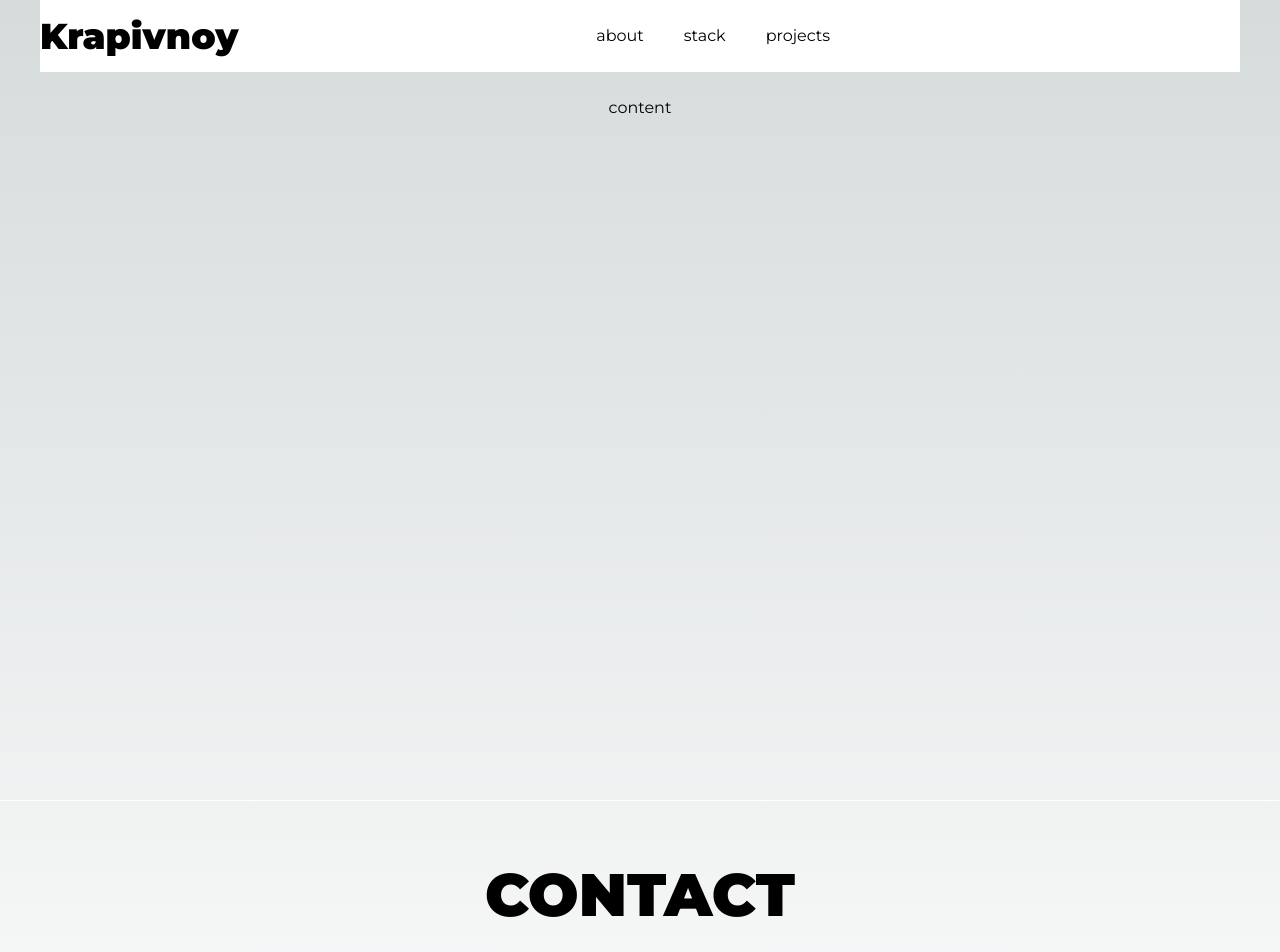
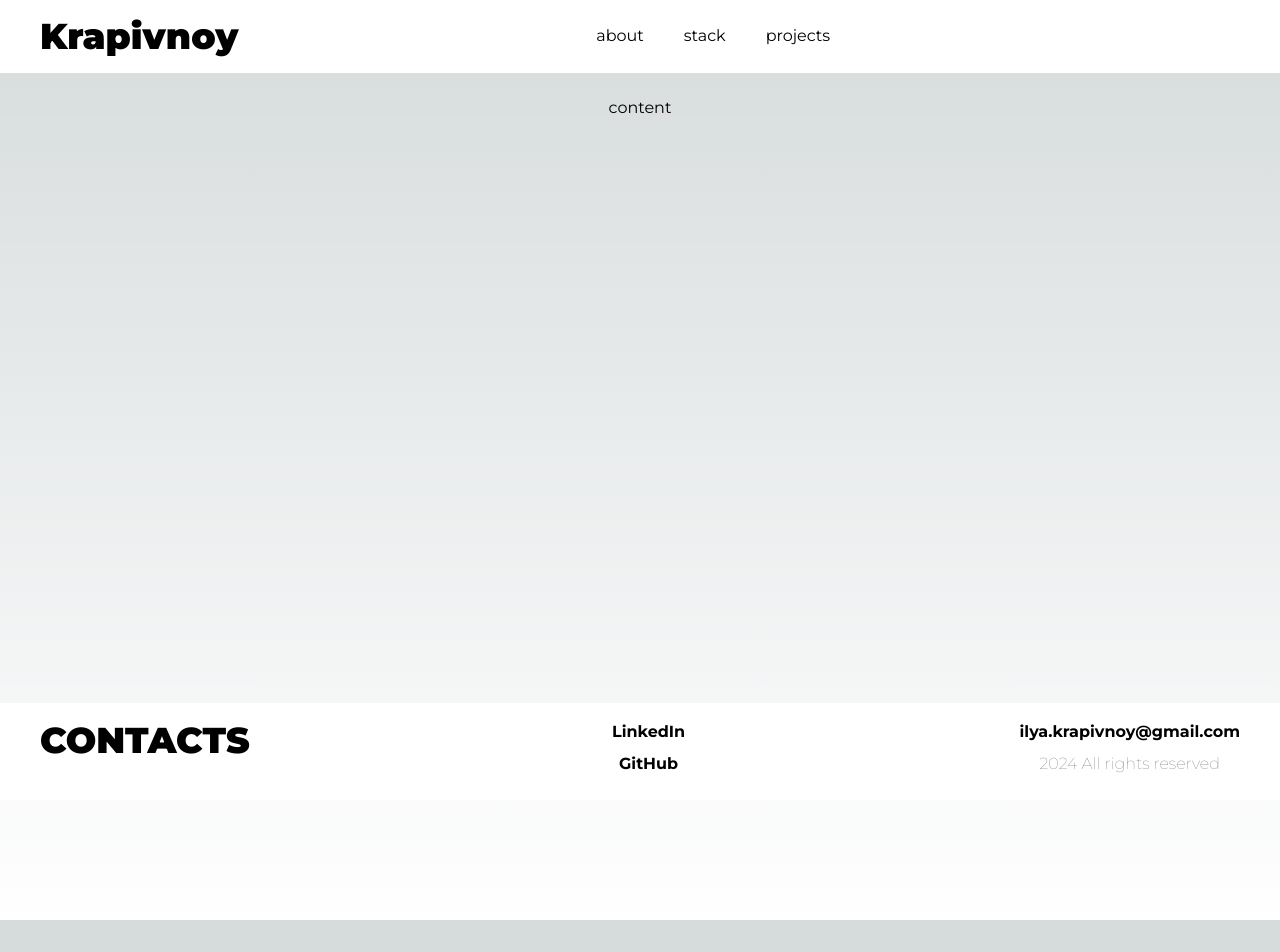
Before and after one commit to IlyaKrapivnoy/portfolio, a Next.js app: page / in a window 1280 px wide. Shown: the top 952 px of the page. After the commit the page ends 920 px from the top, so only its background shows below. Built offline with nearby package versions, Linux system fonts and the light colour scheme.

Commit message:
change footer and header

```diff
--- a/app/components/main/Footer/Footer.jsx
+++ b/app/components/main/Footer/Footer.jsx
@@ -1,26 +1,32 @@
 import React from "react";
 import { currentYear } from "@/app/helpers/functions";
-import { Email, GitHub, LinkedIn } from "../../../../public/svg";
 import SocialLinks from "@/app/components/partials/SocialLinks/SocialLinks";
 import { socialLinks } from "@/app/data/socialLinks";
 
 const Footer = () => {
   return (
-    <footer className="flex flex-col text-center border-t-[1px] border-white py-16">
-      <h2 className="uppercase text-6xl font-black mb-10">Contact</h2>
+    <div className="relative md:fixed max-w-inherit w-full bottom-0 border-t-[1px] border-white bg-[rgb(var(--background-end-rgb))]">
+      <div className="container">
+        <footer className="flex flex-col md:flex-row md:justify-between text-center py-16 md:py-4">
+          <h2 className="uppercase text-4xl font-black mb-10 md:mb-0">
+            Contacts
+          </h2>
 
-      <SocialLinks arr={socialLinks} iconWithText sectionStyles="mb-6" />
+          <SocialLinks
+            arr={socialLinks}
+            iconWithText
+            sectionStyles="mb-6 md:mb-0"
+          />
 
-      <div className="font-bold mb-10">ilya.krapivnoy@gmail.com</div>
-
-      <div className="font-mono opacity-50 mb-6 text-green-400">
-        &#39;I create programs as much as programs create me&#39;
+          <div className="text-center">
+            <p className="font-bold mb-2">ilya.krapivnoy@gmail.com</p>
+            <p className="font-extralight opacity-60 cursor-default">
+              {currentYear} All rights reserved
+            </p>
+          </div>
+        </footer>
       </div>
-
-      <p className="font-extralight opacity-60">
-        {currentYear} All rights reserved
-      </p>
-    </footer>
+    </div>
   );
 };
 
--- a/app/components/main/Header/Header.jsx
+++ b/app/components/main/Header/Header.jsx
@@ -5,8 +5,9 @@ import Link from "next/link";
 
 const Header = () => {
   return (
+    <div className="relative md:fixed max-w-inherit w-full top-0 border-b-[1px] border-white bg-[rgb(var(--background-end-rgb))]">
       <div className="container">
-      <div className="fixed max-w-inherit flex justify-between items-center z-50 w-full bg-[rgb(var(--background-end-rgb))] py-4">
+        <div className="flex justify-between items-center z-50 w-full py-4">
           <div className="text-4xl font-black">
             <Link href="https://github.com/IlyaKrapivnoy">Krapivnoy</Link>
           </div>
@@ -22,6 +23,7 @@ const Header = () => {
           </div>
         </div>
       </div>
+    </div>
   );
 };
 
--- a/app/layout.js
+++ b/app/layout.js
@@ -2,6 +2,7 @@ import { Montserrat } from "next/font/google";
 import "./globals.css";
 import Footer from "@/app/components/main/Footer/Footer";
 import Header from "@/app/components/main/Header/Header";
+import { Fragment } from "react";
 
 const montserrat = Montserrat({
   subsets: ["latin"],
@@ -18,7 +19,7 @@ export default function RootLayout({ children }) {
     <html lang="en">
       <body className={montserrat.className}>
         <Header />
-        {children}
+        <div className="pb-[120px]">{children}</div>
         <Footer />
       </body>
     </html>
```
Lines whose indentation alone changed are shown as unchanged.
